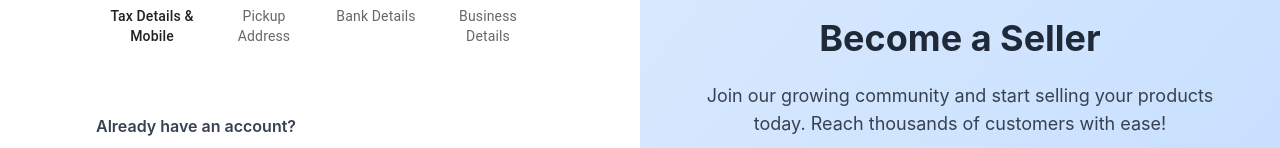
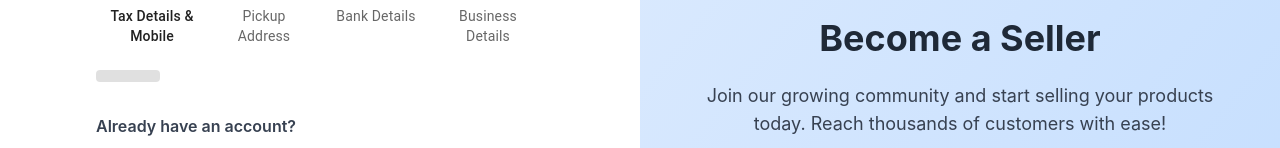
Before and after one commit to shubhcoding01/ecomproject, a React (Create React App) app: page /become-seller in a window 1280 px wide. Both pictures are taken after a click on the button "CREATE A NEW ACCOUNT". Shown: the part 212-360 px from the top of the page. Built offline with nearby package versions, Linux system fonts and the light colour scheme.

Commit message:
Add back button functionality to SellerAccountForm

```diff
--- a/src/customer/pages/Become Seller/SellerAccountForm.tsx
+++ b/src/customer/pages/Become Seller/SellerAccountForm.tsx
@@ -26,7 +26,7 @@ const SellerAccountForm = () => {
 
             </section>
             <div className='flex items-center justify-between mt-6'>
-                    <Button>
+                    <Button variant='contained' disabled={activeStep === 0} onClick={() => setActiveStep((prev) => prev - 1)}>
 
                     </Button>
             </div>
```
